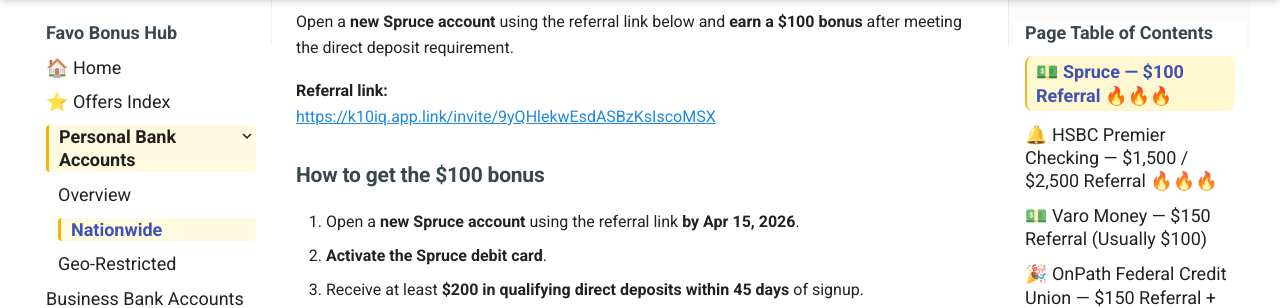
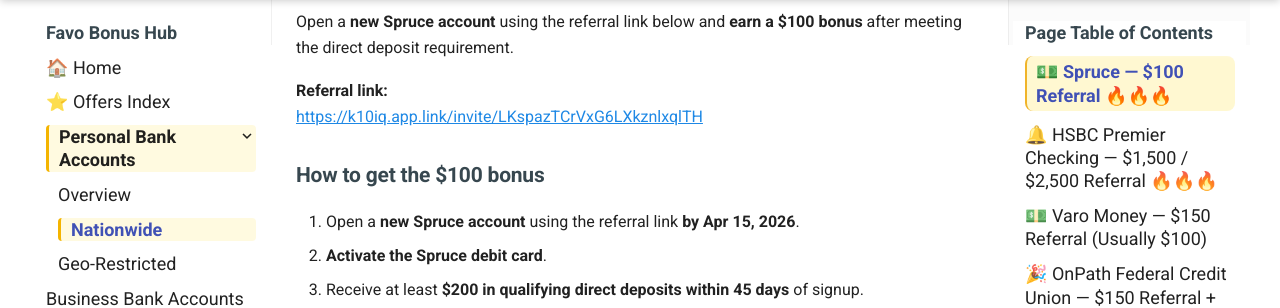
Before and after one commit to whispersofzephyr/favolinkhub-site, an MkDocs documentation site: the page built from docs/personal-bank-nationwide.md, in a window 1280 px wide and 900 px high, scrolled down 405 px. Shown: the part 153-461 px from the top of the window. Built offline with MkDocs 1.6.1 and Material for MkDocs 9.7.7, drawn with Linux system fonts in a browser that asks for light colours; part of the change alters nothing that is shown.

Commit message:
Update referral link for Spruce account bonus

```diff
--- a/docs/personal-bank-nationwide.md
+++ b/docs/personal-bank-nationwide.md
@@ -13,7 +13,7 @@ For offers that are limited to specific states (e.g. Colorado), see:
 Open a **new Spruce account** using the referral link below and **earn a $100 bonus** after meeting the direct deposit requirement.
 
 **Referral link:**
-[https://k10iq.app.link/invite/9yQHlekwEsdASBzKsIscoMSX](https://k10iq.app.link/invite/9yQHlekwEsdASBzKsIscoMSX)
+[https://k10iq.app.link/invite/LKspazTCrVxG6LXkznlxqlTH](https://k10iq.app.link/invite/LKspazTCrVxG6LXkznlxqlTH)
 
 ### How to get the $100 bonus
 1. Open a **new Spruce account** using the referral link **by Apr 15, 2026**.
```
